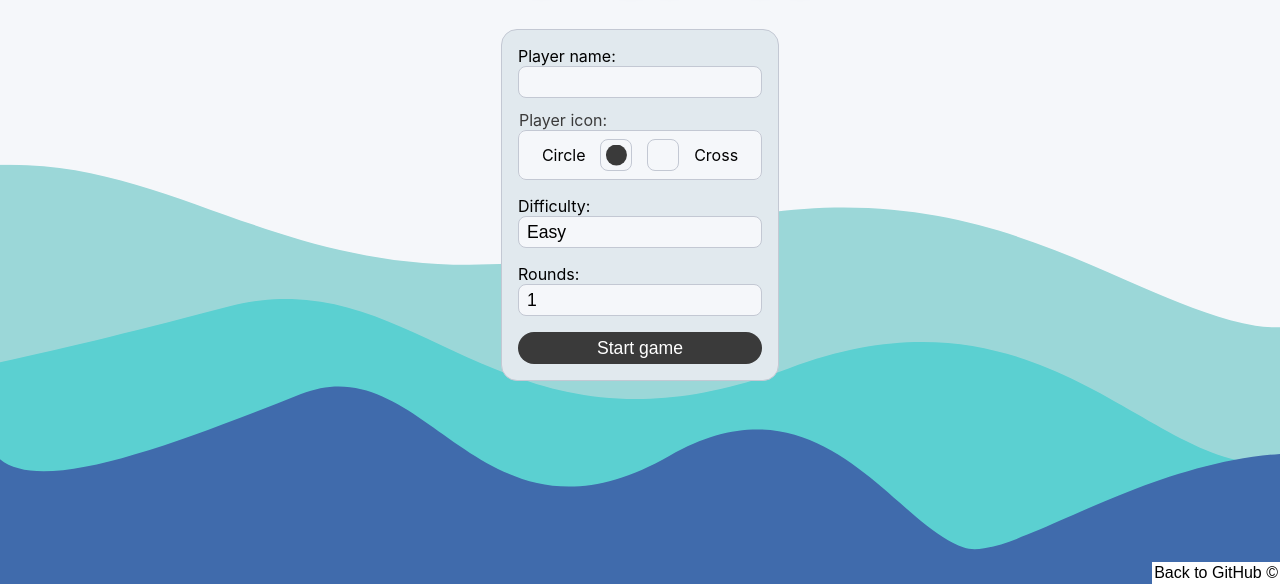
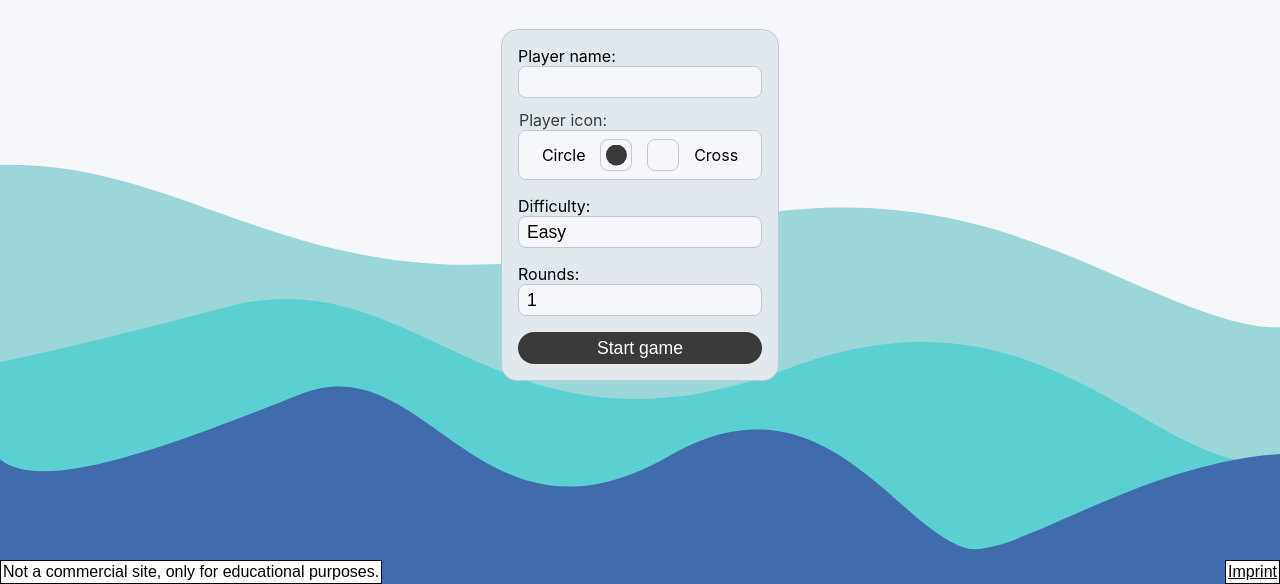
Before and after one commit to TomSoerr/odin-tic-tac-toe, a plain HTML site: page index.html in a window 1280 px wide. Shown: the part 216-800 px from the top of the page. Drawn offline with Linux system fonts and the light colour scheme.

Commit message:
Add imprint

```diff
--- a/index.html
+++ b/index.html
@@ -1,15 +1,48 @@
 <!DOCTYPE html>
 <html lang="en">
   <head>
-  <meta charset="UTF-8">
-  <meta name="viewport" content="width=device-width, initial-scale=1.0">
-  <link rel="stylesheet" href="./style.css">
+    <meta charset="UTF-8" />
+    <meta name="viewport" content="width=device-width, initial-scale=1.0" />
+    <link rel="stylesheet" href="./style.css" />
     <script src="./main.js" defer></script>
     <title>Tic Tac Toe</title>
   </head>
   <body>
-  <div id="root">
-  </div>
-  <a style="position:fixed;bottom:0;right:0;color:black;background-color:white;text-decoration:none;font-size:16px;font-family:sans-serif;padding:2px;" href="https://github.com/TomSoerr/odin-tic-tac-toe/tree/main">Back to GitHub ©</a>
+    <div id="root"></div>
+    <a
+      style="
+        position: fixed;
+        bottom: 0;
+        right: 0;
+        color: black;
+        background-color: white;
+        text-decoration: none;
+        font-size: 16px;
+        font-family: sans-serif;
+        padding: 2px;
+        border: thin solid black;
+        text-decoration: underline;
+      "
+      href="https://tomsoerr.github.io/#/impressum"
+    >
+      Imprint
+    </a>
+    <span
+      style="
+        z-index: 1000;
+        position: fixed;
+        bottom: 0;
+        left: 0;
+        color: black;
+        background-color: white;
+        text-decoration: none;
+        font-size: 16px;
+        font-family: sans-serif;
+        padding: 2px;
+        border: thin solid black;
+      "
+    >
+      Not a commercial site, only for educational purposes.
+    </span>
   </body>
 </html>
```
Also changed, not shown: 2 other files. Lines whose indentation alone changed are shown as unchanged.
